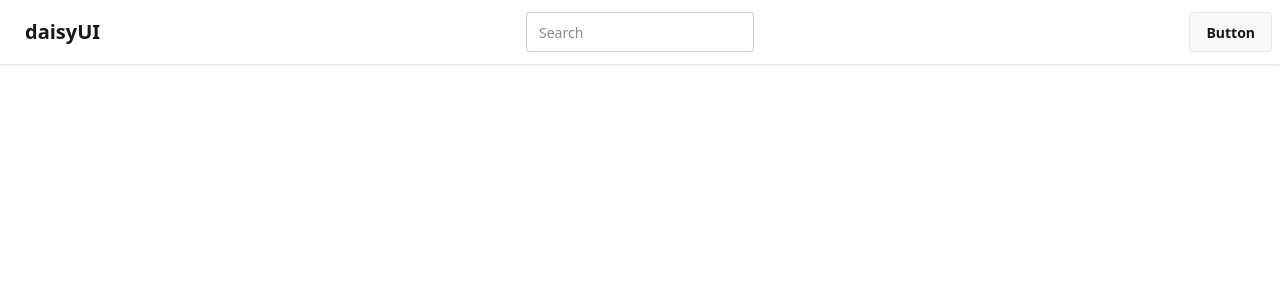
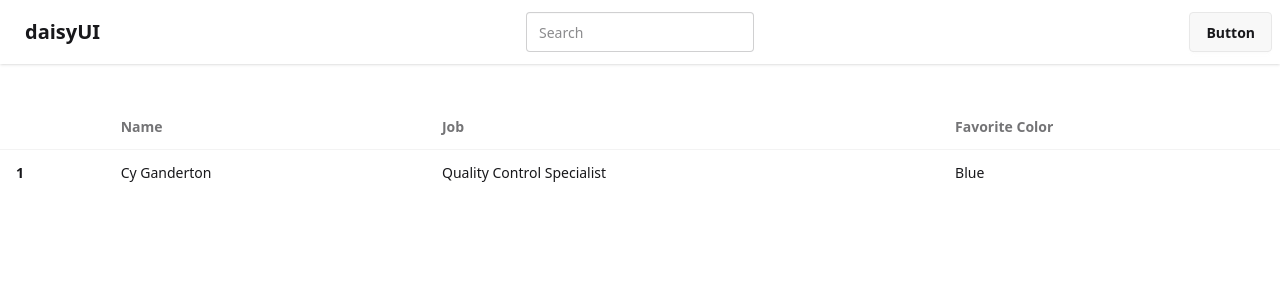
Before and after one commit to abrarasif11/CRUD-Operation-PostgreSQL-, a React (Vite) app: page / in a window 1280 px wide. Shown: the top 300 px of the page. Built offline with nearby package versions, Linux system fonts and the light colour scheme.

Commit message:
create table

```diff
--- a/src/App.jsx
+++ b/src/App.jsx
@@ -1,9 +1,11 @@
 import Navbar from "./Components/Navbar/Navbar";
+import Table from "./Components/Table/Table";
 
 function App() {
   return (
     <>
       <Navbar />
+      <Table />
     </>
   );
 }
--- /dev/null
+++ b/src/Components/Table/Table.jsx
@@ -0,0 +1,30 @@
+import React from "react";
+
+const Table = () => {
+  return (
+    <div className="mt-10 overflow-x-auto">
+      <table className="table">
+        {/* head */}
+        <thead>
+          <tr>
+            <th></th>
+            <th>Name</th>
+            <th>Job</th>
+            <th>Favorite Color</th>
+          </tr>
+        </thead>
+        <tbody className="hover">
+          {/* row 1 */}
+          <tr>
+            <th>1</th>
+            <td>Cy Ganderton</td>
+            <td>Quality Control Specialist</td>
+            <td>Blue</td>
+          </tr>
+        </tbody>
+      </table>
+    </div>
+  );
+};
+
+export default Table;
```
